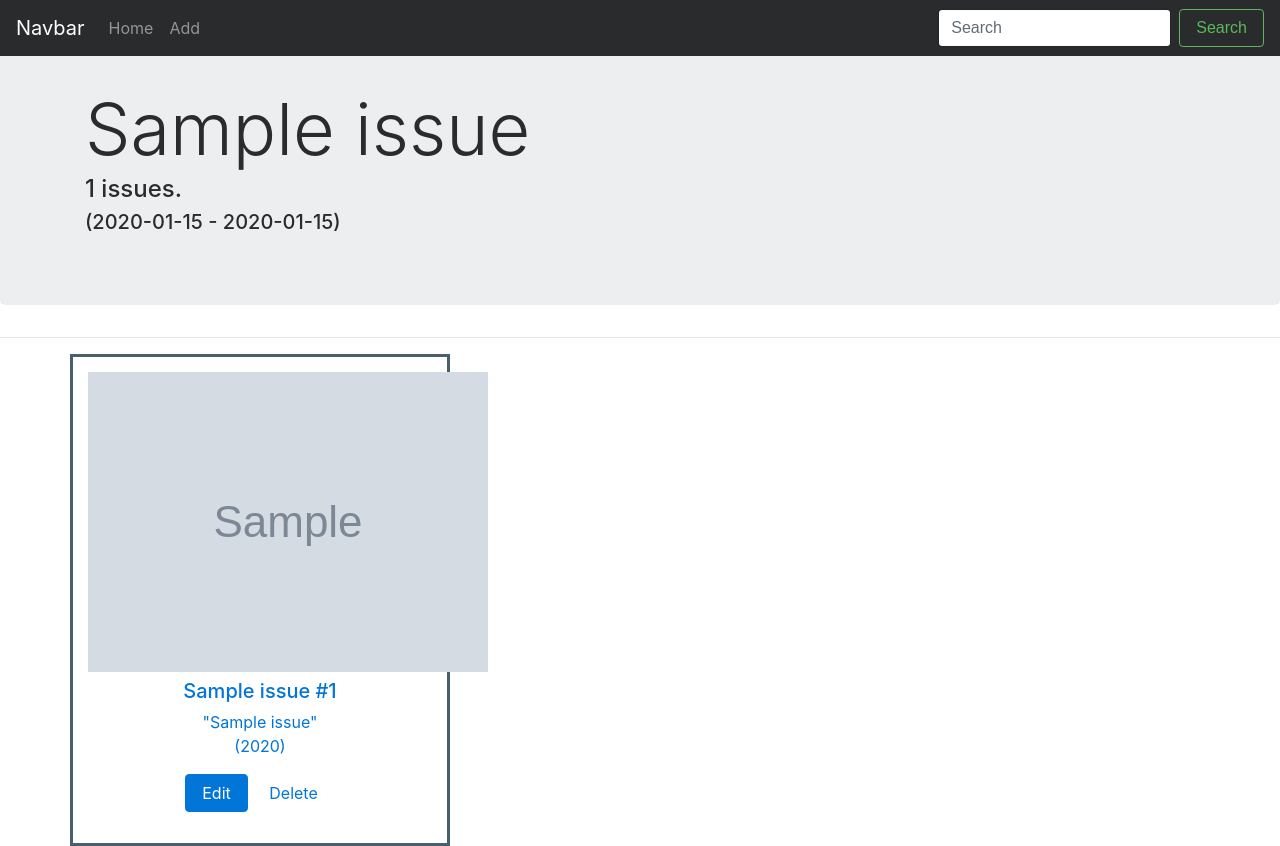
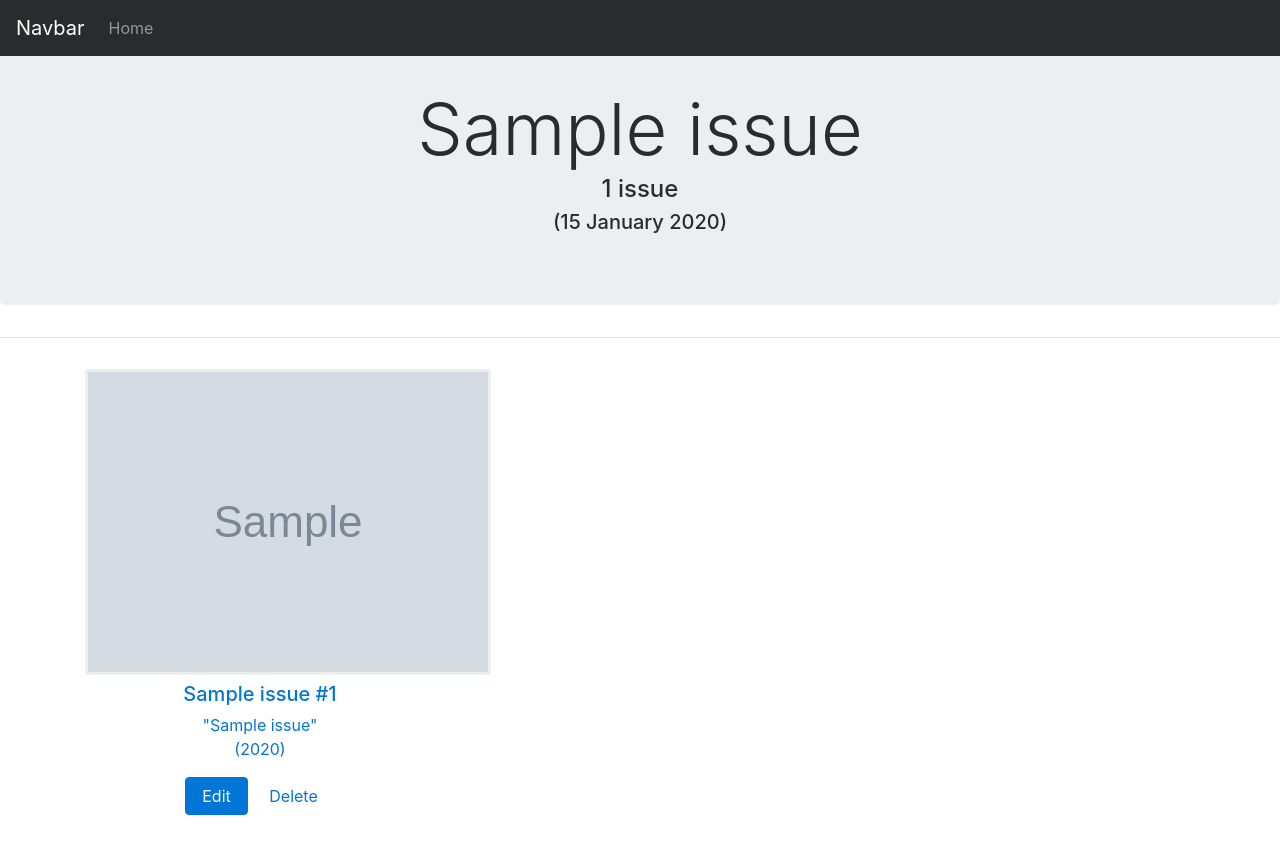
Before and after one commit to dnalet/ca, a Flask app: page /series/1/ in a window 1280 px wide. Run offline with Flask 2, Linux system fonts and the light colour scheme; tables that the repository leaves empty hold one stand-in row (values such as "Sample post"); grey boxes marked "Sample" are stand-in pictures; some libraries are stand-ins or nearby versions.

Commit message:
Modified border css for series/issues.

```diff
--- a/app/templates/base.html
+++ b/app/templates/base.html
@@ -30,14 +30,14 @@
                     <span class="sr-only">(current)</span>
                 </a>
             </li>
-            <li class="nav-item">
+            {#<li class="nav-item">
                 <a class="nav-link" href="#">Add</a>
-            </li>
+            </li>#}
         </ul>
-        <form class="form-inline my-2 my-lg-0">
+        {#<form class="form-inline my-2 my-lg-0">
             <input class="form-control mr-sm-2" type="text" placeholder="Search">
             <button class="btn btn-outline-success my-2 my-sm-0" type="submit">Search</button>
-        </form>
+        </form>#}
     </div>
 </nav>
 {% block content %}{% endblock %}
--- a/app/templates/series.html
+++ b/app/templates/series.html
@@ -1,14 +1,31 @@
 {% extends "base.html" %}
 {% block content %}
     <div class="jumbotron">
-        <div class="container">
+        <div class="container" style="text-align: center">
             <h1 class="display-3" style="padding-top: 25px">{{ issue_data[0]['seriesName'] }}</h1>
-            <h4>
-                {{ issue_data[0]['numOfIssues'] }} issues.
-            </h4>
-            <h5>
-                ({{ issue_data[0]['releaseDate'] }} - {{ issue_data[0]['endDate'] }})
-            </h5>
+            {% if issue_data[0]['numOfIssues'] <= 0 %}
+                <h4>
+                    0 issues
+                </h4>
+                <h5>
+                    (Unknown Release Date)
+                </h5>
+            {% elif issue_data[0]['numOfIssues'] == 1 %}
+                <h4>
+                    {{ issue_data[0]['numOfIssues'] }} issue
+                </h4>
+                <h5>
+                    ({{ issue_data[0]['releaseDate'].strftime("%d %B %Y") }})
+                </h5>
+            {% else %}
+                <h4>
+                    {{ issue_data[0]['numOfIssues'] }} issues
+                </h4>
+                <h5>
+                    ({{ issue_data[0]['releaseDate'].strftime("%d %B %Y") }}
+                    - {{ issue_data[0]['endDate'].strftime("%d %B %Y") }})
+                </h5>
+            {% endif %}
         </div>
     </div>
     <hr>
@@ -17,11 +34,11 @@
             <div class="row">
                 {% for issue in row %}
                     <div class="col-md-4"
-                         style="border-style: solid; border-color: #485F6E; padding: 15px;">
+                         style="padding: 15px;">
                         <div class="thumbnail">
                             <a href="{{ '/issue/{}'.format(issue['issueID']) }}">
                                 <img src="{{ issue['imageURL'] }}"
-                                     style=" display:block; margin:auto;">
+                                     style=" display:block; margin:auto; border: solid rgba(72,95,110,0.1);">
                                 <div class="thumbnail"
                                      style="text-align: center; padding-top: 8px;">
                                     <h5>
```
Also changed, not shown: app/templates/index.html (+16 -7 lines).
